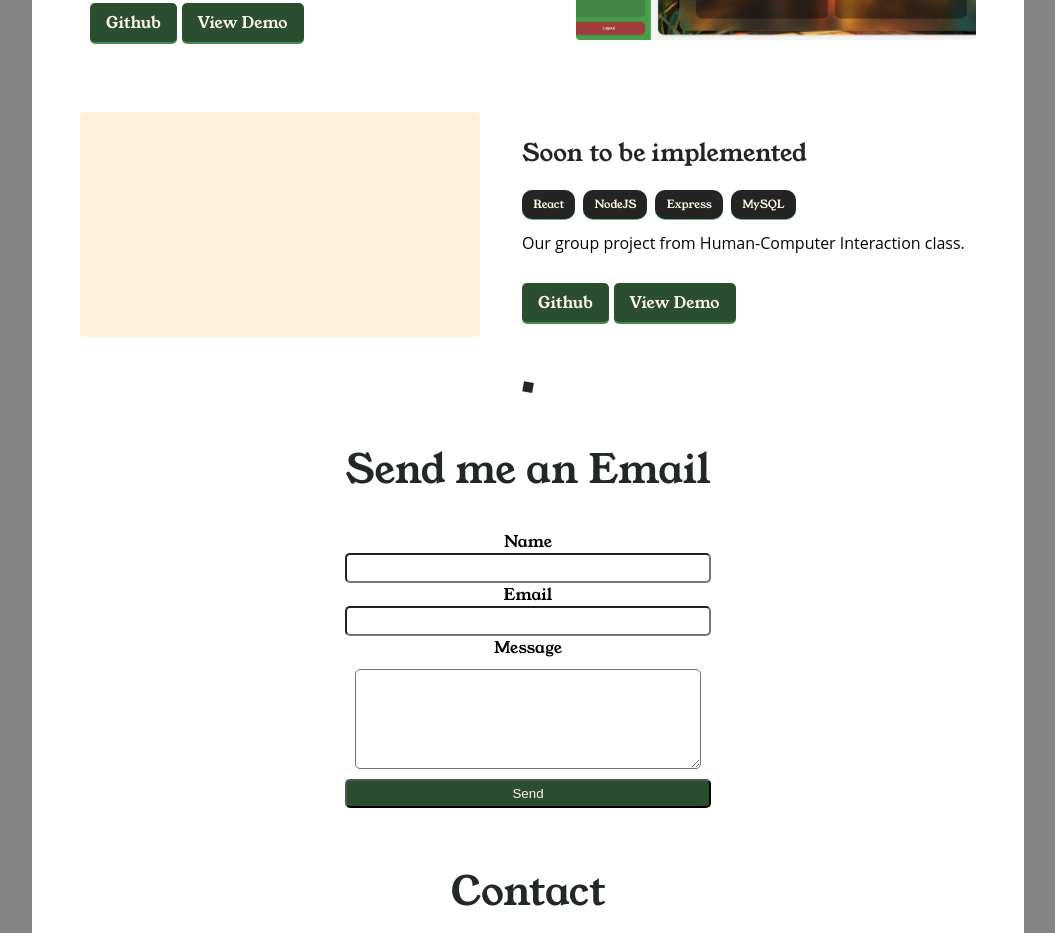
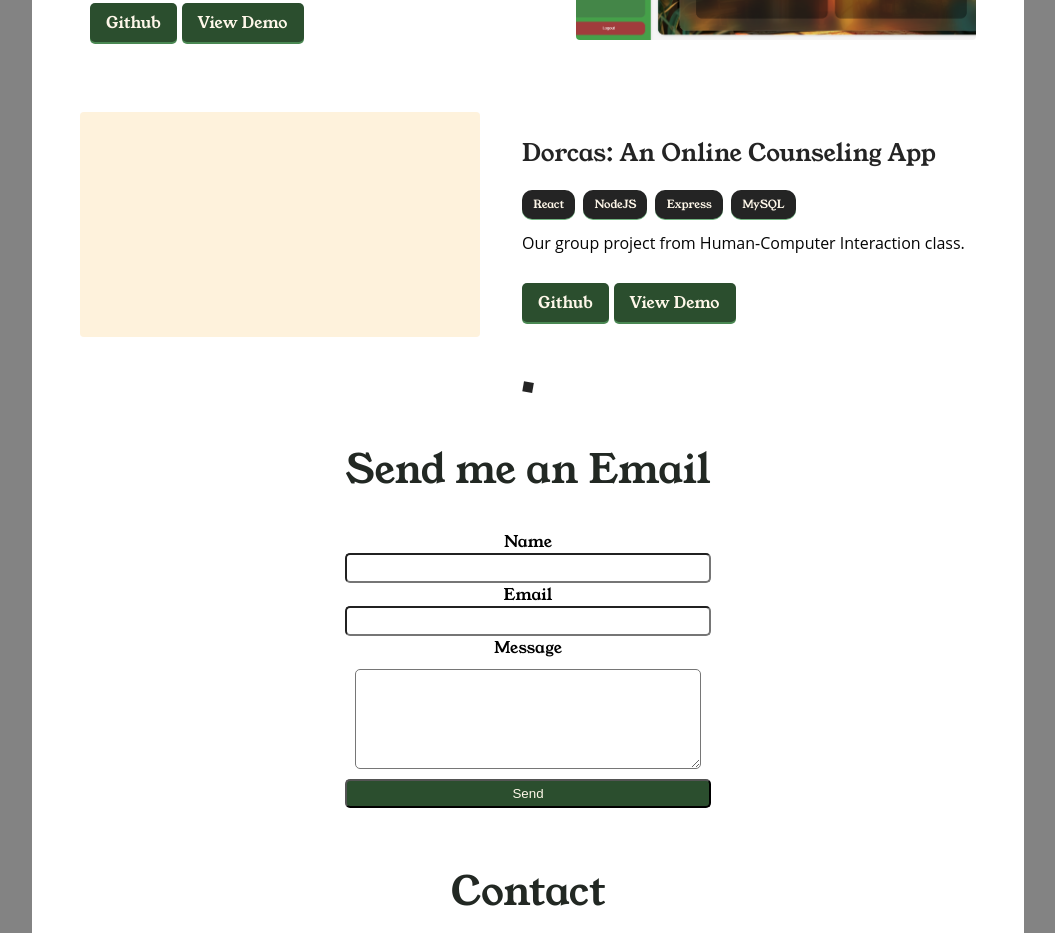
Before and after one commit to carleoj/about-me-carl, a React (Vite) app: page / in a window 1280 px wide. Shown: the part 3220-4153 px from the top of the page, without its empty margins (112-1167 px from the left). Built offline with nearby package versions, Linux system fonts and the light colour scheme.

Commit message:
Update Project #4

```diff
--- a/src/components/Projects.jsx
+++ b/src/components/Projects.jsx
@@ -40,7 +40,7 @@ const projectList = [
     },
     {
       id: 4,
-      title: 'Soon to be implemented',
+      title: 'Dorcas: An Online Counseling App',
       tech: ['React', 'NodeJS', 'Express', 'MySQL',],
       description:
         'Our group project from Human-Computer Interaction class.',
```
